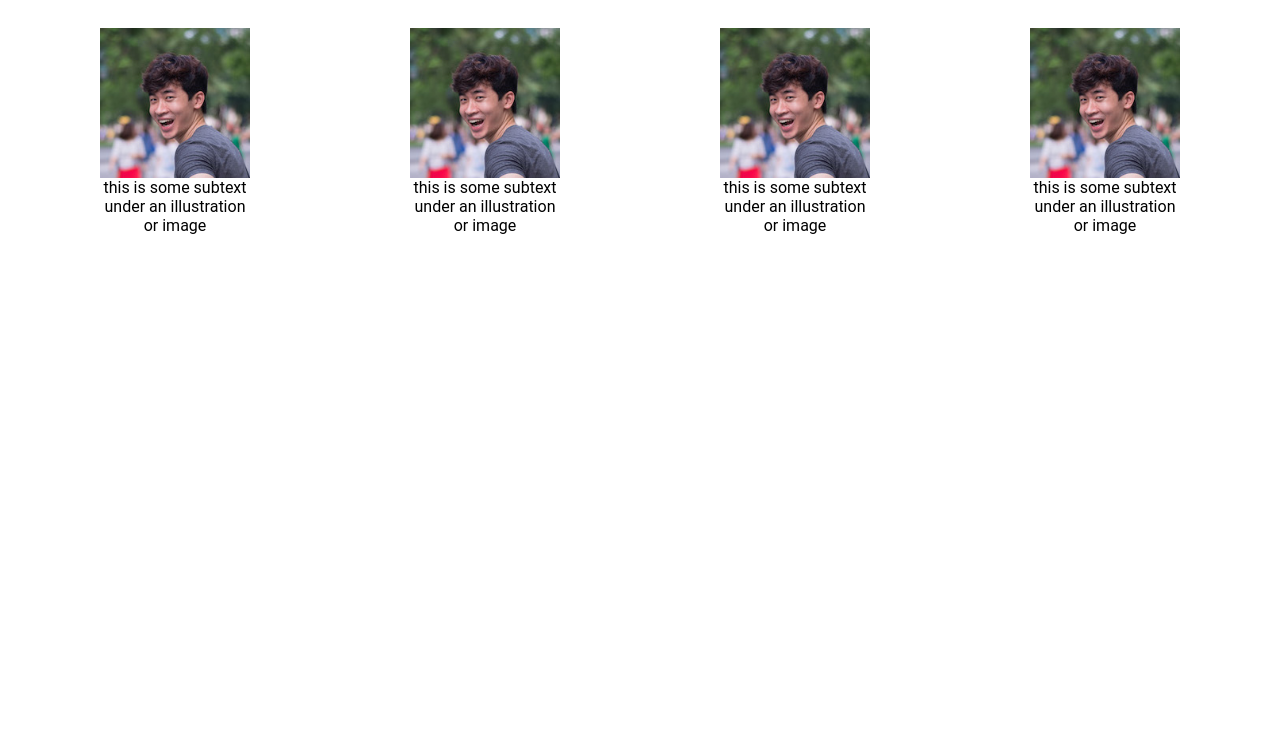
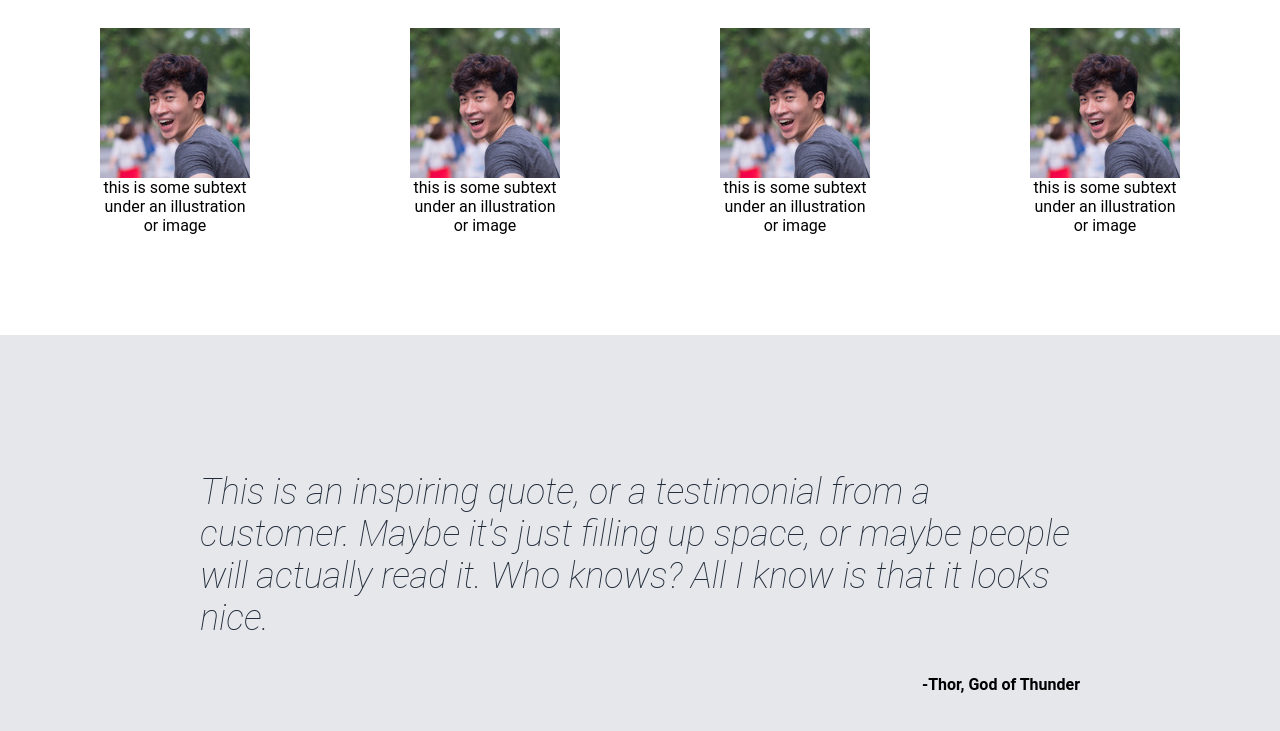
Before and after one commit to hainx1610/odin-landing-page, a plain HTML site: page index.html in a window 1280 px wide. Shown: the part 491-1222 px from the top of the page. Before the commit the page ends 800 px from the top, so only its background shows below. Drawn offline with Linux system fonts and the light colour scheme.

Commit message:
update html and css for third section aka quote

```diff
--- a/index.html
+++ b/index.html
@@ -50,6 +50,8 @@
     </div>
 
     <div class="quote">
+        <p class="content">This is an inspiring quote, or a testimonial from a customer. Maybe it's just filling up space, or maybe people will actually read it. Who knows? All I know is that it looks nice.</p>
+        <p class="author">-Thor, God of Thunder</p>
     </div>
 
     <div class="call">
--- a/styles.css
+++ b/styles.css
@@ -77,7 +77,7 @@
 .illustration {
     display: flex;
     justify-content: space-between;
-    margin: 0 100px;
+    margin: 0 100px 100px 100px;
     gap: 50px;
 }
 
@@ -96,3 +96,20 @@
 .container .text {
     text-align: center;
 }
+
+.quote {
+    background-color: #E5E7EB;
+    padding: 100px 200px;
+}
+
+.quote .content {
+    font-size: 36px;
+    font-weight: lighter;
+    font-style: italic;
+    color: #1F2937;
+}
+
+.quote .author {
+    text-align: right;
+    font-weight: bold;
+}
```
